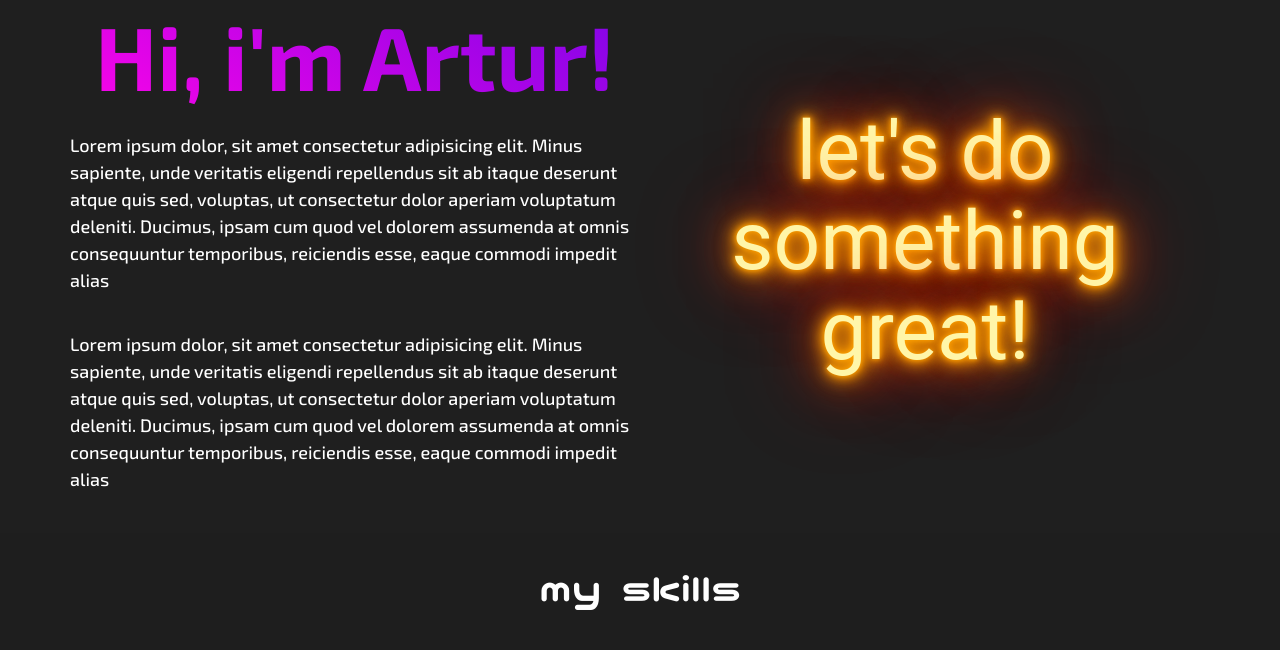
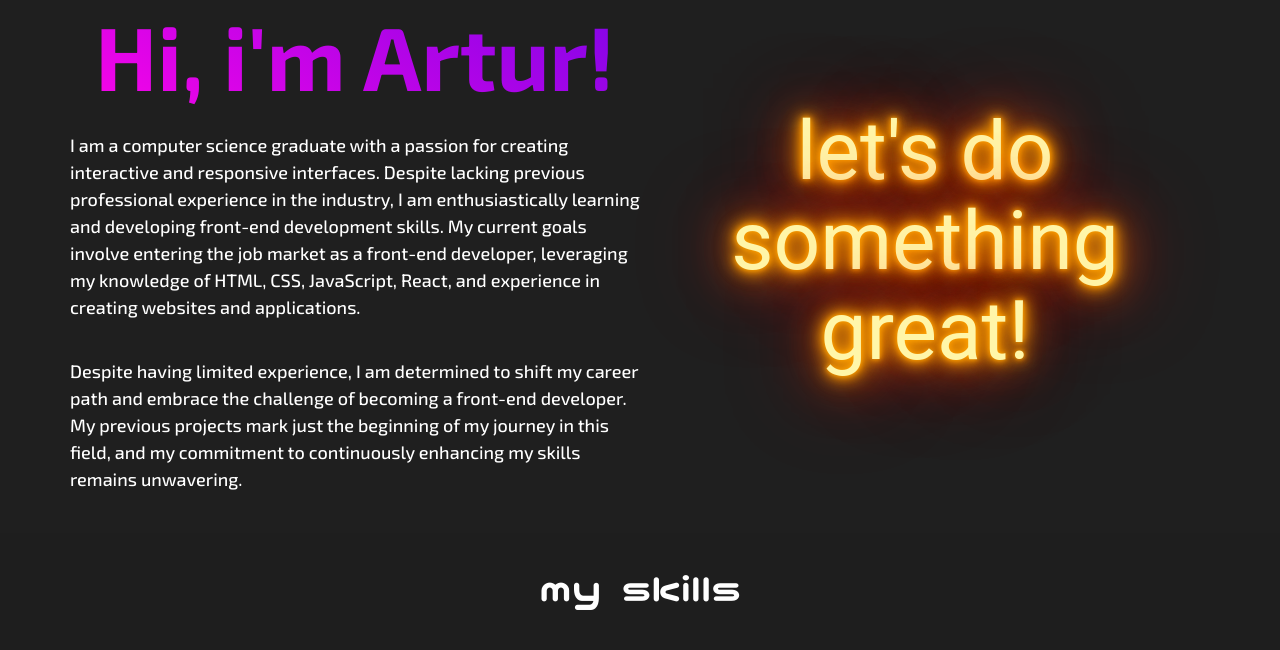
Before and after one commit to jesiennart/jesiennart.github.io, a plain HTML site: page index.html in a window 1280 px wide. Shown: the part 940-1590 px from the top of the page. Drawn offline with nearby package versions, Linux system fonts and the light colour scheme.

Commit message:
change in about me

```diff
--- a/index.html
+++ b/index.html
@@ -113,21 +113,11 @@
               <div class="about-1" data-aos="flip-left" data-aos-delay="400">
                 <p class="about-hi">Hi, i'm Artur!</p>
                 <p>
-                  Lorem ipsum dolor, sit amet consectetur adipisicing elit.
-                  Minus sapiente, unde veritatis eligendi repellendus sit ab
-                  itaque deserunt atque quis sed, voluptas, ut consectetur dolor
-                  aperiam voluptatum deleniti. Ducimus, ipsam cum quod vel
-                  dolorem assumenda at omnis consequuntur temporibus, reiciendis
-                  esse, eaque commodi impedit alias
+                  I am a computer science graduate with a passion for creating interactive and responsive interfaces. Despite lacking previous professional experience in the industry, I am enthusiastically learning and developing front-end development skills. My current goals involve entering the job market as a front-end developer, leveraging my knowledge of HTML, CSS, JavaScript, React, and experience in creating websites and applications.
                 </p>
                 <br />
                 <p>
-                  Lorem ipsum dolor, sit amet consectetur adipisicing elit.
-                  Minus sapiente, unde veritatis eligendi repellendus sit ab
-                  itaque deserunt atque quis sed, voluptas, ut consectetur dolor
-                  aperiam voluptatum deleniti. Ducimus, ipsam cum quod vel
-                  dolorem assumenda at omnis consequuntur temporibus, reiciendis
-                  esse, eaque commodi impedit alias
+                  Despite having limited experience, I am determined to shift my career path and embrace the challenge of becoming a front-end developer. My previous projects mark just the beginning of my journey in this field, and my commitment to continuously enhancing my skills remains unwavering.
                 </p>
               </div>
               <div class="about-2">
```
